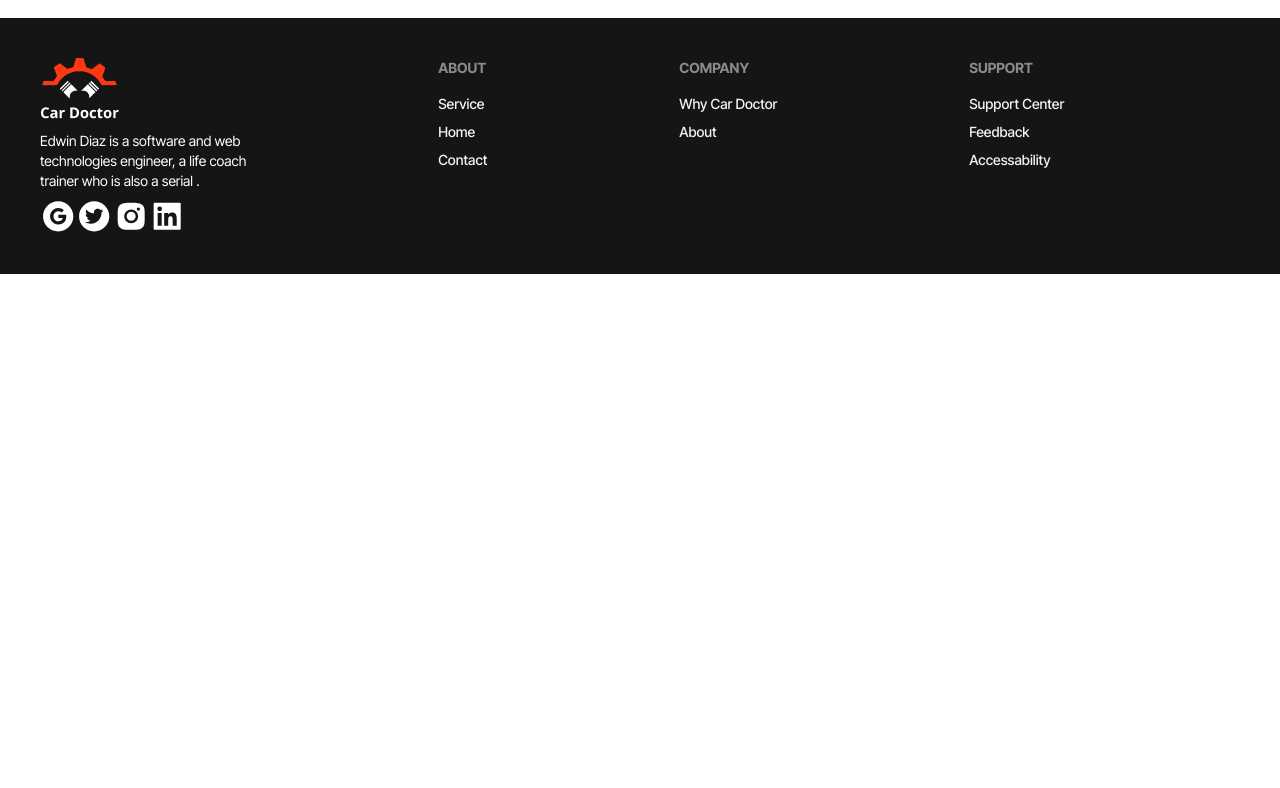
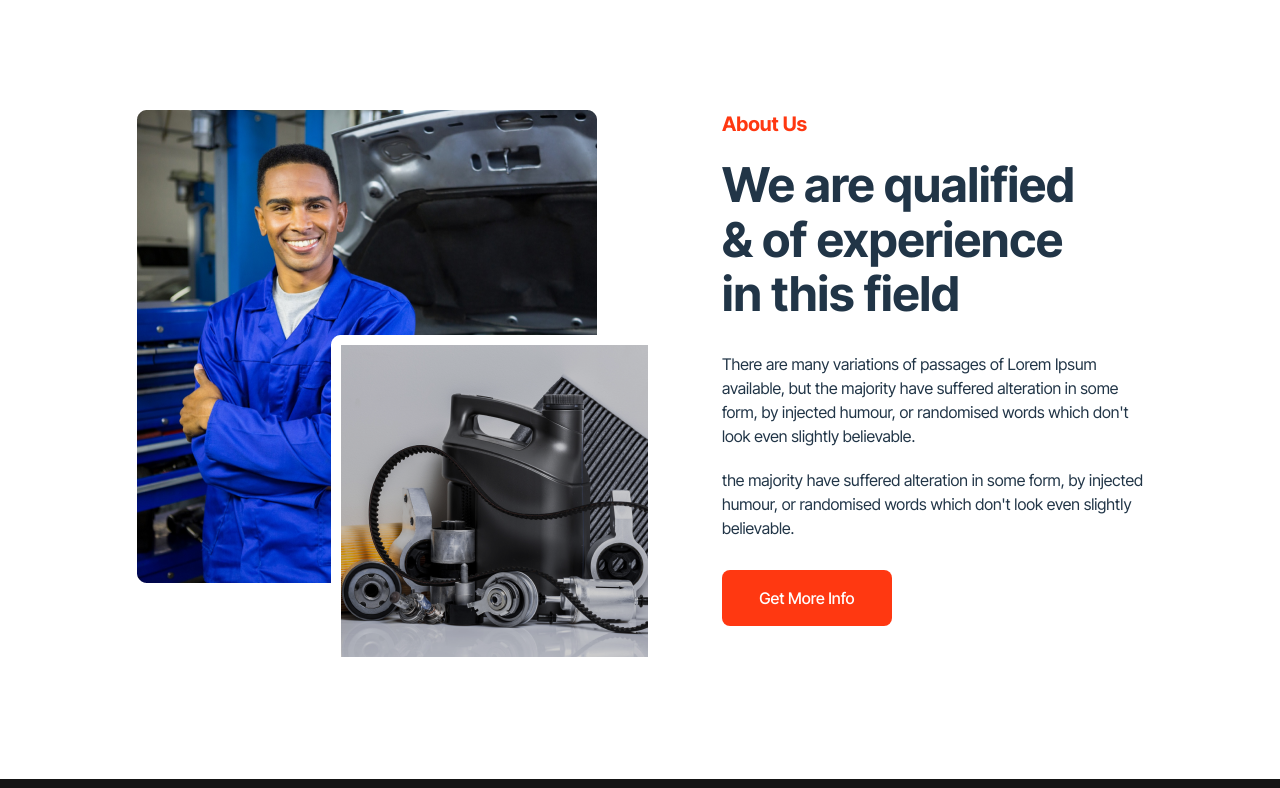
Before and after one commit to rezwanrahimr/Genius-Car-Client, a React (Vite) app: page / in a window 1280 px wide. Shown: the part 972-1760 px from the top of the page. Before the commit the page ends 1246 px from the top, so only its background shows below. Built offline with nearby package versions, Linux system fonts and the light colour scheme.

Commit message:
about us section done

```diff
--- /dev/null
+++ b/src/Pages/Home/About/About.jsx
@@ -0,0 +1,52 @@
+import React from "react";
+import aboutImg from "../../../assets/images/about_us/Group 19.png";
+
+const About = () => {
+  return (
+    <div className="flex justify-center my-28">
+      <div>
+        <img src={aboutImg} alt="Technician" />
+      </div>
+      <div className="ms-16 ">
+        <p className="text-xl font-bold" style={{ color: "#FF3811" }}>
+          About Us
+        </p>
+        <h2
+          style={{
+            fontSize: "48px",
+            fontWeight: "700",
+            lineHeight: "54.46px",
+            margin: "20px 0 30px 0",
+          }}
+        >
+          We are qualified <br /> & of experience <br /> in this field
+        </h2>
+        <p className="text-base font-normal mb-5">
+          There are many variations of passages of Lorem Ipsum <br /> available,
+          but the majority have suffered alteration in some <br /> form, by
+          injected humour, or randomised words which don't <br /> look even
+          slightly believable.{" "}
+        </p>
+        <p>
+          the majority have suffered alteration in some form, by injected <br />
+          humour, or randomised words which don't look even slightly <br />{" "}
+          believable.{" "}
+        </p>
+        <button
+          style={{
+            width: "170px",
+            height: "56px",
+            backgroundColor: "#FF3811",
+            color: "white",
+            border: "none",
+            marginTop: "30px",
+          }}
+        >
+          Get More Info
+        </button>
+      </div>
+    </div>
+  );
+};
+
+export default About;
--- a/src/Pages/Home/Banner/BannerItem/BannerItem.jsx
+++ b/src/Pages/Home/Banner/BannerItem/BannerItem.jsx
@@ -7,7 +7,7 @@ const BannerItem = ({ slider }) => {
   return (
     <div id={`slide${id}`} className="carousel-item relative w-full">
       <div className="slider-img">
-        <img src={image} className="w-full" />
+        <img src={image} className="w-full rounded-2xl" />
       </div>
 
       <div className="absolute flex justify-between transform -translate-y-1/2 left-5 right-5 top-1/2">
--- a/src/Pages/Home/Home.jsx
+++ b/src/Pages/Home/Home.jsx
@@ -1,10 +1,12 @@
 import React from "react";
 import Banner from "./Banner/Banner";
+import About from "./About/About";
 
 const Home = () => {
   return (
     <div>
       <Banner></Banner>
+      <About></About>
     </div>
   );
 };
```
Also changed, not shown: src/assets/images/about_us/Group 19.png (added).
